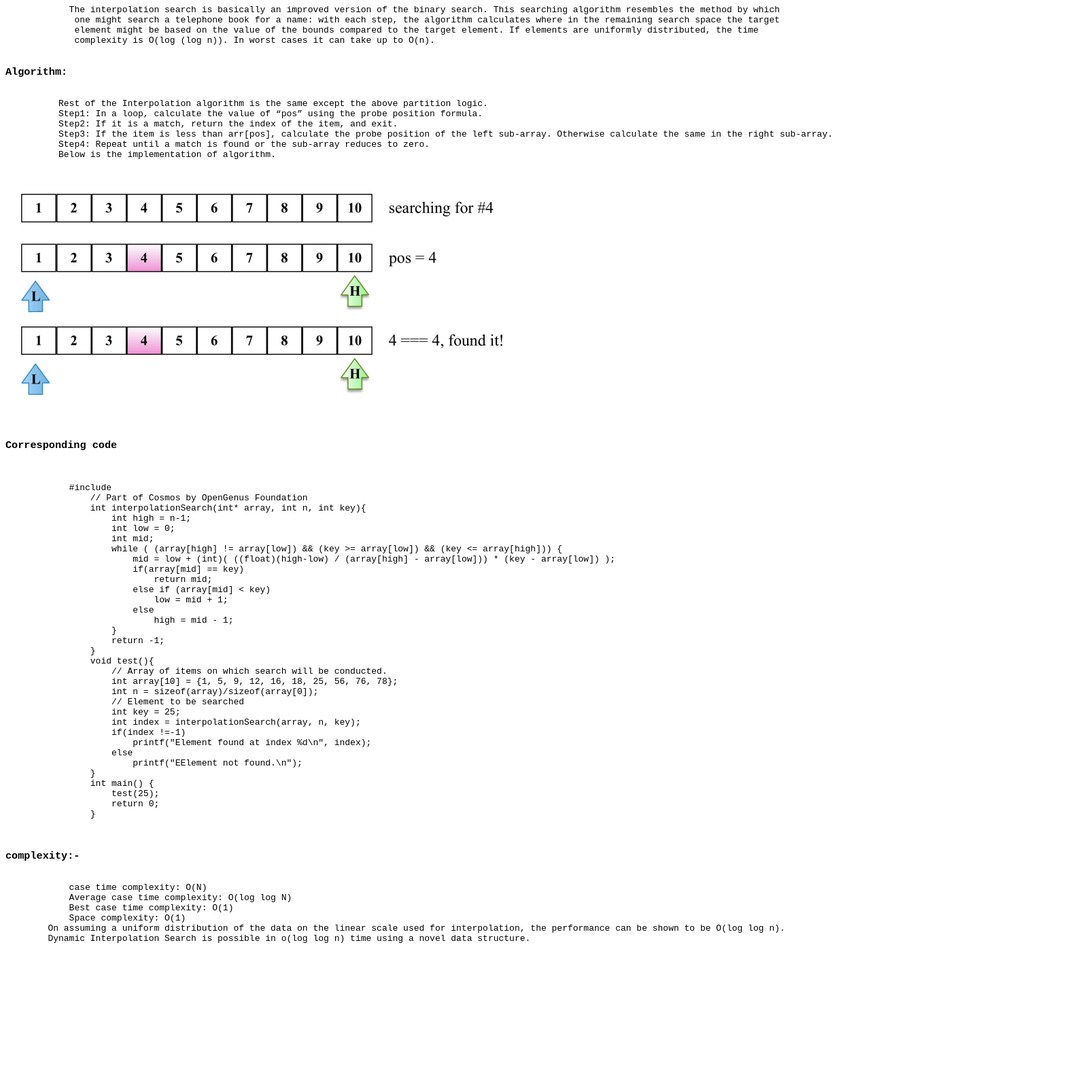
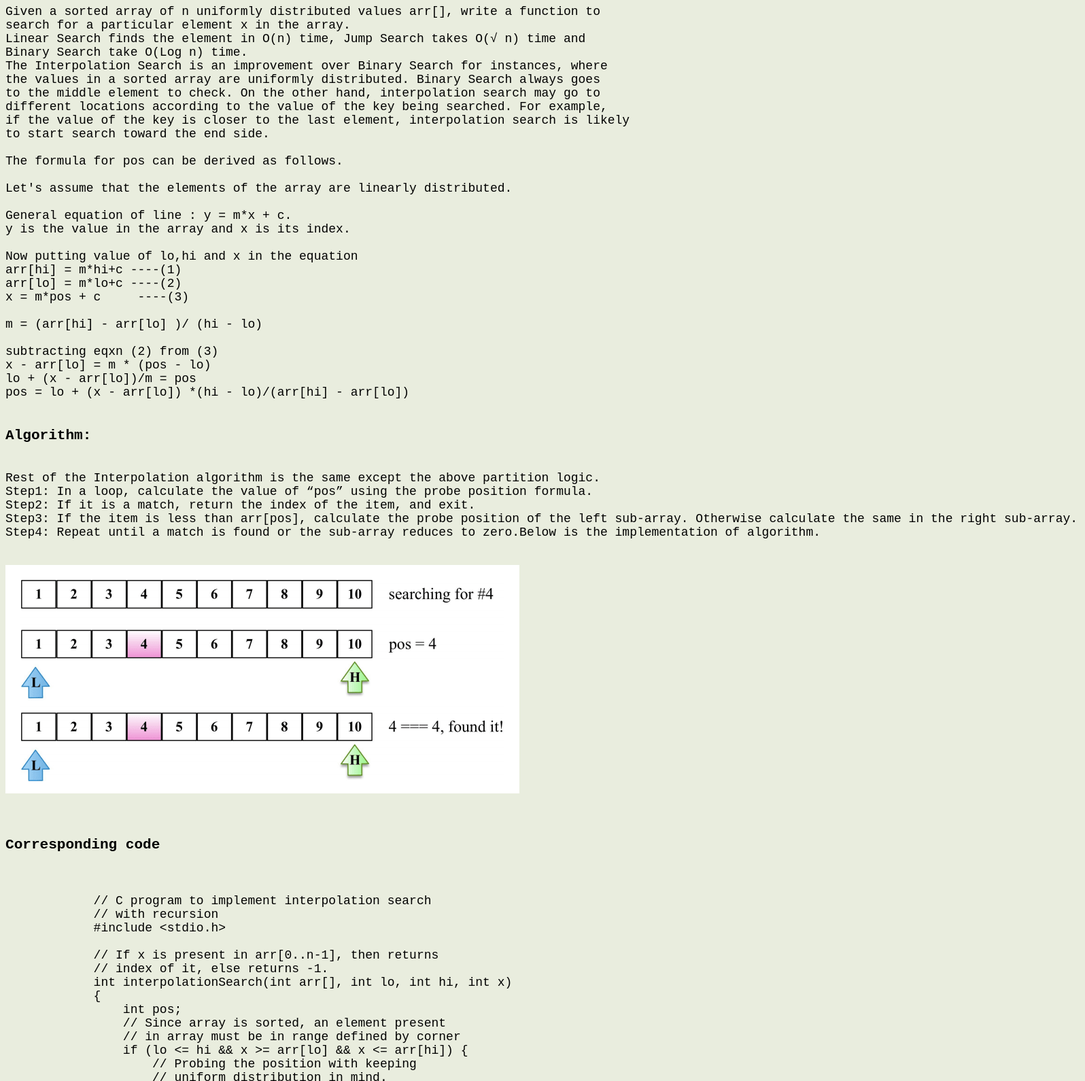
Before and after one commit to shilpitamondal/Break-Through-Algorithm, a plain HTML site: page frame_Interpolation_search.htm in a window 1280 px wide. Shown: the part 73-1663 px from the top of the page at 68% size, 1596 px wide, since content can reach past the window. Before the commit the page ends 1489 px from the top, so only its background shows below. Drawn offline with Linux system fonts and the light colour scheme.

Commit message:
Add files via upload

```diff
--- a/frame_Interpolation_search.htm
+++ b/frame_Interpolation_search.htm
@@ -1,68 +1,108 @@
 <!DOCTYPE html>
 <html>
     <head>
-
+        <link rel="stylesheet" href="style.css">
     </head>
-    <body>
+    <body class="framebody">
         <h1>Interpolation Search</h1>
         <pre>
-            The interpolation search is basically an improved version of the binary search. This searching algorithm resembles the method by which
-             one might search a telephone book for a name: with each step, the algorithm calculates where in the remaining search space the target
-             element might be based on the value of the bounds compared to the target element. If elements are uniformly distributed, the time
-             complexity is O(log (log n)). In worst cases it can take up to O(n).
+Given a sorted array of n uniformly distributed values arr[], write a function to
+search for a particular element x in the array.
+Linear Search finds the element in O(n) time, Jump Search takes O(√ n) time and
+Binary Search take O(Log n) time.
+The Interpolation Search is an improvement over Binary Search for instances, where
+the values in a sorted array are uniformly distributed. Binary Search always goes
+to the middle element to check. On the other hand, interpolation search may go to
+different locations according to the value of the key being searched. For example,
+if the value of the key is closer to the last element, interpolation search is likely
+to start search toward the end side.
+
+The formula for pos can be derived as follows.
+
+Let's assume that the elements of the array are linearly distributed.
+
+General equation of line : y = m*x + c.
+y is the value in the array and x is its index.
+
+Now putting value of lo,hi and x in the equation
+arr[hi] = m*hi+c ----(1)
+arr[lo] = m*lo+c ----(2)
+x = m*pos + c     ----(3)
+
+m = (arr[hi] - arr[lo] )/ (hi - lo)
+
+subtracting eqxn (2) from (3)
+x - arr[lo] = m * (pos - lo)
+lo + (x - arr[lo])/m = pos
+pos = lo + (x - arr[lo]) *(hi - lo)/(arr[hi] - arr[lo])
+
 <h3>Algorithm:</h3>
 Rest of the Interpolation algorithm is the same except the above partition logic.
 Step1: In a loop, calculate the value of “pos” using the probe position formula.
 Step2: If it is a match, return the index of the item, and exit.
 Step3: If the item is less than arr[pos], calculate the probe position of the left sub-array. Otherwise calculate the same in the right sub-array.
-          Step4: Repeat until a match is found or the sub-array reduces to zero.
-          Below is the implementation of algorithm.
+Step4: Repeat until a match is found or the sub-array reduces to zero.Below is the implementation of algorithm.
         </pre>
         <img src="images/interpolation.png">
         <pre>
             <h3>Corresponding code</h3>
 
-            #include <stdio.h>
-                // Part of Cosmos by OpenGenus Foundation
-                int interpolationSearch(int* array, int n, int key){
-                    int high = n-1;
-                    int low = 0;
-                    int mid;
-                    while ( (array[high] != array[low]) && (key >= array[low]) && (key <= array[high])) {
-                        mid = low + (int)( ((float)(high-low) / (array[high] - array[low])) * (key - array[low]) );
-                        if(array[mid] == key)
-                            return mid;
-                        else if (array[mid] < key)
-                            low = mid + 1;
-                        else
-                            high = mid - 1;
+            // C program to implement interpolation search
+            // with recursion
+            #include &lt;stdio.h&gt;
+
+            // If x is present in arr[0..n-1], then returns
+            // index of it, else returns -1.
+            int interpolationSearch(int arr[], int lo, int hi, int x)
+            {
+                int pos;
+                // Since array is sorted, an element present
+                // in array must be in range defined by corner
+                if (lo &lt;= hi &amp;&amp; x >= arr[lo] &amp;&amp; x &lt;= arr[hi]) {
+                    // Probing the position with keeping
+                    // uniform distribution in mind.
+                    pos = lo
+                          + (((double)(hi - lo) / (arr[hi] - arr[lo]))
+                             * (x - arr[lo]));
+
+                    // Condition of target found
+                    if (arr[pos] == x)
+                        return pos;
+
+                    // If x is larger, x is in right sub array
+                    if (arr[pos] &lt; x)
+                        return interpolationSearch(arr, pos + 1, hi, x);
+
+                    // If x is smaller, x is in left sub array
+                    if (arr[pos] > x)
+                        return interpolationSearch(arr, lo, pos - 1, x);
                 }
                 return -1;
             }
-                void test(){
-                    // Array of items on which search will be conducted.
-                    int array[10] = {1, 5, 9, 12, 16, 18, 25, 56, 76, 78};
-                    int n = sizeof(array)/sizeof(array[0]);
-                    // Element to be searched
-                    int key = 25;
-                    int index = interpolationSearch(array, n, key);
-                    if(index !=-1)
-                        printf("Element found at index %d\n", index);
+
+            // Driver Code
+            int main()
+            {
+                // Array of items on which search will
+                // be conducted.
+                int arr[] = { 10, 12, 13, 16, 18, 19, 20, 21,
+                              22, 23, 24, 33, 35, 42, 47 };
+                int n = sizeof(arr) / sizeof(arr[0]);
+
+                int x = 18; // Element to be searched
+                int index = interpolationSearch(arr, 0, n - 1, x);
+
+                // If element was found
+                if (index != -1)
+                    printf("Element found at index %d", index);
                 else
-                        printf("EElement not found.\n");
-                }
-                int main() {
-                    test(25);
+                    printf("Element not found.");
                 return 0;
             }
+            Output
+            Element found at index 4
 
-            <h3>complexity:-</h3>
-            case time complexity: O(N)
-            Average case time complexity: O(log log N)
-            Best case time complexity: O(1)
-            Space complexity: O(1)
-        On assuming a uniform distribution of the data on the linear scale used for interpolation, the performance can be shown to be O(log log n).
-        Dynamic Interpolation Search is possible in o(log log n) time using a novel data structure.
+
        </pre>
     </body>
 
```
Also changed, not shown: frame_expotential_search.htm (+87 -59 lines). Lines whose indentation alone changed are shown as unchanged.
